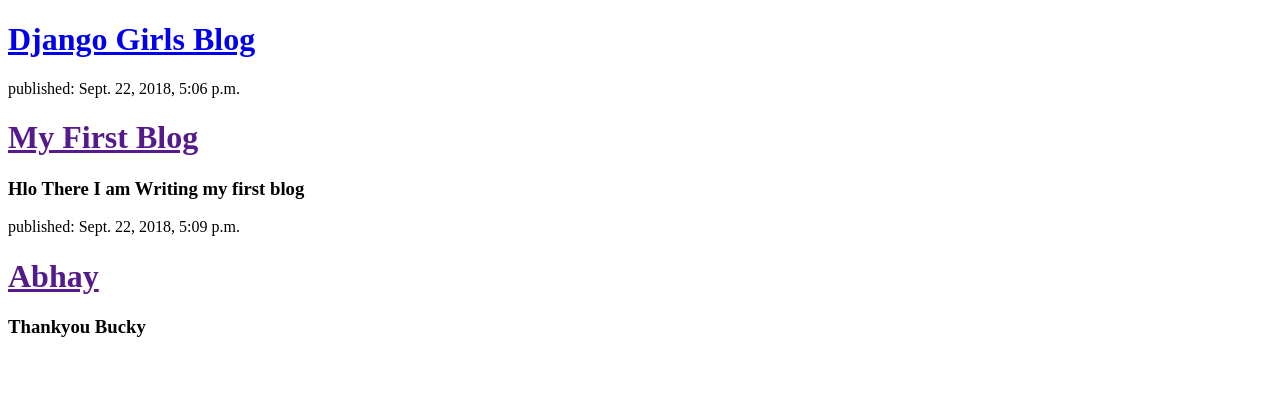
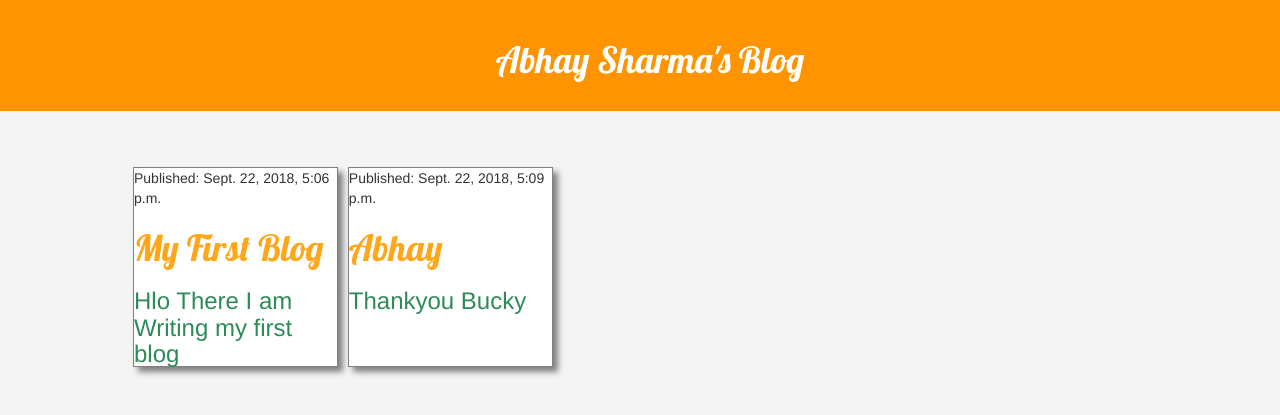
Before and after one commit to Daggron/Blog, a Django app: page / in a window 1280 px wide. Shown: the top 415 px of the page. Run offline with Django 3.2, Linux system fonts and the light colour scheme; data comes from the database, SQL or seed files in the repository; some libraries are stand-ins or nearby versions.

Commit message:
Css Done

```diff
--- /dev/null
+++ b/Blog/mywebsite/blog/static/css/style.css
@@ -0,0 +1,49 @@
+body,html{
+    margin: 0;
+    padding: 0;
+    background: #f4f4f4;
+}
+h1 a{
+    color: #FFa619;
+    font-family: 'Lobster',sans-serif,'Ubuntu', 'Lucida Grande', 'Lucida Sans Unicode', 'Geneva', 'Verdana', sans-serif;
+}
+a:hover{
+    color: orangered;
+    text-decoration: none;
+}
+#Post{
+
+    background-color: #ff9400;
+    margin-top: 0;
+    padding: 20px 20px 20px 40px;
+}
+
+#Page_title span{
+    color:white!important;
+}
+#Page_title{
+    text-align: center;
+}
+#main-box{
+    width:80%;
+    margin-left: 10%;
+    margin-top: 4%;
+
+}
+.inbox{
+    width: 20%;
+    height:200px;
+    border: 1px  solid grey;
+    margin: 5px;
+      background: white;
+    box-shadow: 5px 5px 6px grey;
+
+}
+#main-box .inbox{
+    float: left;
+
+}
+
+#short-description {
+    color: seagreen;
+}
--- a/Blog/mywebsite/blog/templates/blog/index.html
+++ b/Blog/mywebsite/blog/templates/blog/index.html
@@ -3,18 +3,26 @@
 <head>
     <meta charset="UTF-8">
     <title>Abhay's Blog</title>
+    {% load  static %}
+    <link rel="stylesheet" href="//maxcdn.bootstrapcdn.com/bootstrap/3.2.0/css/bootstrap.min.css">
+    <link rel="stylesheet" href="//maxcdn.bootstrapcdn.com/bootstrap/3.2.0/css/bootstrap-theme.min.css">
+    <link href="//fonts.googleapis.com/css?family=Lobster&subset=latin,latin-ext" rel="stylesheet" type="text/css">
+    <link  rel="stylesheet" href="{% static 'css/style.css' %}">
 </head>
 <body>
-   <div>
-            <h1><a href="/">Django Girls Blog</a></h1>
+   <div id="Post">
+       <h1 id="Page_title"><a href="/"><span>Abhay Sharma's Blog</span></a></h1>
         </div>
 
-        <div>
+        <div  id="main-box">
             {% for post in  posts %}
-                 <p>published: {{ post.published_date }}</p>
-                <h1><a href="">{{ post.post_title }}</a></h1>
-                <h3>{{ post.post_body|linebreaksbr }}</h3>
-
+                <div  id="box">
+                <div class="inbox">
+                 <p id="date">Published: {{ post.published_date }}</p>
+                <h1 id="title"><a href="">{{ post.post_title }}</a></h1>
+                <h3 id="short-description">{{ post.post_body|linebreaksbr }}</h3>
+                </div>
+                </div>
             {% endfor %}
         </div>
 
```
